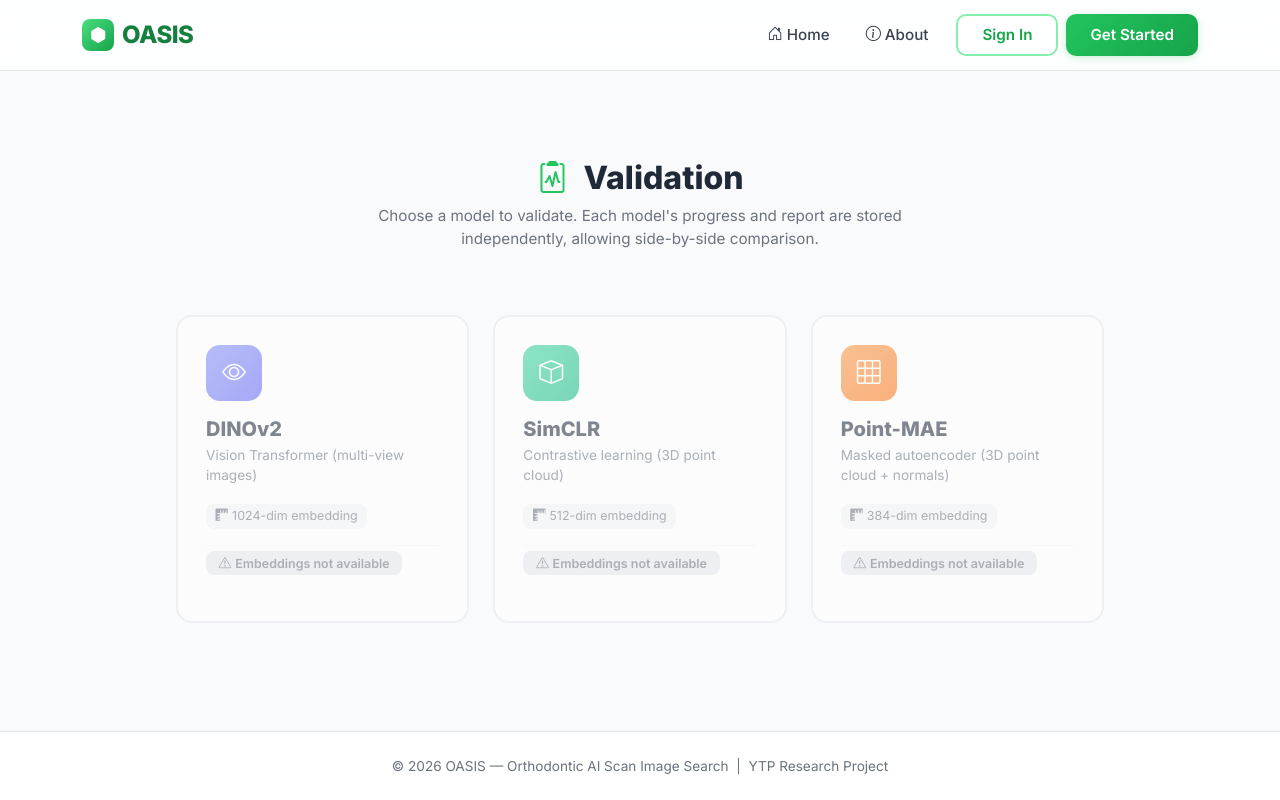
After one commit to otaiwan1/ytp_oasis, a Flask app: page /validation/ in a window 1280 px wide. The commit adds this page. Run offline with Flask 3, Linux system fonts and the light colour scheme.

Commit message:
Add different model options on validation page

```diff
--- a/website/routes/validation.py
+++ b/website/routes/validation.py
@@ -1,11 +1,17 @@
 """
-validation.py — Temporary validation routes for the OASIS website.
+validation.py — Validation routes for the OASIS website.
 
-/validation/judge  — Top-k validation with Pass/Fail verdicts
+/validation/          — Model selection page (pick model to validate)
+/validation/judge     — Top-k validation with Pass/Fail verdicts
 
+Supports multiple models: dinov2, simclr, mae.
 Test/base scans are loaded from pre-existing JSON files:
   validation/validation_test_scans.json  (60 test cases)
   validation/validation_base_scans.json  (base cases)
+
+Per-model files:
+  validation/validation_progress_{model}.json
+  validation/validation_report_{model}.json
 """
 
 import json
@@ -16,6 +22,13 @@ from flask import (Blueprint, render_template, request, jsonify,
                    url_for)
 
 validation_bp = Blueprint('validation', __name__, url_prefix='/validation')
+
+# ─── Supported models ────────────────────────────────────────────────
+SUPPORTED_MODELS = {
+    'dinov2': {'label': 'DINOv2',    'dim': 1024, 'desc': 'Vision Transformer (multi-view images)'},
+    'simclr': {'label': 'SimCLR',    'dim': 512,  'desc': 'Contrastive learning (3D point cloud)'},
+    'mae':    {'label': 'Point-MAE', 'dim': 384,  'desc': 'Masked autoencoder (3D point cloud + normals)'},
+}
 
 # ─── Paths (relative to project root) ────────────────────────────────
 
@@ -32,16 +45,80 @@ def _validation_dir():
     return _project_root() / 'validation'
 
 
-def _dinov2_filenames_path():
-    return _project_root() / 'train' / 'dinov2_filenames.json'
+def _embeddings_path(model_name):
+    return _project_root() / 'train' / f'{model_name}_embeddings.npy'
 
 
-def _dinov2_embeddings_path():
-    return _project_root() / 'train' / 'dinov2_embeddings.npy'
+def _filenames_path(model_name):
+    return _project_root() / 'train' / f'{model_name}_filenames.json'
+
+
+def _progress_path(model_name):
+    return _validation_dir() / f'validation_progress_{model_name}.json'
+
+
+def _report_path(model_name):
+    return _validation_dir() / f'validation_report_{model_name}.json'
 
 
 NUM_TEST = 60
 TOP_K_VALUES = [1, 3, 5, 10]
+
+
+def _validate_model(model_name):
+    """Validate model name, return None if invalid."""
+    if model_name and model_name in SUPPORTED_MODELS:
+        return model_name
+    return None
+
+
+# ─────────────────────────────────────────────────────────────────────
+#  Model selection page
+# ─────────────────────────────────────────────────────────────────────
+
+@validation_bp.route('/')
+def model_select_page():
+    """Render the model selection page."""
+    models_info = []
+    for name, meta in SUPPORTED_MODELS.items():
+        emb_exists = _embeddings_path(name).exists()
+        fn_exists = _filenames_path(name).exists()
+        available = emb_exists and fn_exists
+
+        # Load progress summary if exists
+        prog_path = _progress_path(name)
+        progress_summary = None
+        if prog_path.exists():
+            try:
+                with open(prog_path) as f:
+                    prog = json.load(f)
+                total_verdicts = sum(len(v) for v in prog.values())
+                progress_summary = total_verdicts
+            except Exception:
+                pass
+
+        # Load report summary if exists
+        report_path = _report_path(name)
+        report_summary = None
+        if report_path.exists():
+            try:
+                with open(report_path) as f:
+                    rep = json.load(f)
+                report_summary = rep.get('top_k_results', {})
+            except Exception:
+                pass
+
+        models_info.append({
+            'name': name,
+            'label': meta['label'],
+            'desc': meta['desc'],
+            'dim': meta['dim'],
+            'available': available,
+            'progress_count': progress_summary,
+            'report': report_summary,
+        })
+
+    return render_template('validation/select_model.html', models=models_info)
 
 
 # ─────────────────────────────────────────────────────────────────────
@@ -50,8 +127,8 @@ TOP_K_VALUES = [1, 3, 5, 10]
 
 @validation_bp.route('/pick')
 def pick_page():
-    """Redirect to judge page (Step 1 skipped — using pre-saved JSON files)."""
-    return redirect(url_for('validation.judge_page'))
+    """Redirect to model selection page."""
+    return redirect(url_for('validation.model_select_page'))
 
 
 # ─────────────────────────────────────────────────────────────────────
@@ -60,14 +137,25 @@ def pick_page():
 
 @validation_bp.route('/judge')
 def judge_page():
-    """Render the validation judge page."""
-    return render_template('validation/judge.html')
+    """Render the validation judge page for a specific model."""
+    model_name = request.args.get('model', 'dinov2')
+    if not _validate_model(model_name):
+        return redirect(url_for('validation.model_select_page'))
+
+    meta = SUPPORTED_MODELS[model_name]
+    return render_template('validation/judge.html',
+                           model_name=model_name,
+                           model_label=meta['label'])
 
 
 @validation_bp.route('/api/judge/state')
 def api_judge_state():
     """Return current validation state: progress, test/base splits,
     similarity rankings for the current round."""
+    model_name = request.args.get('model', 'dinov2')
+    if not _validate_model(model_name):
+        return jsonify({'error': f'Unknown model: {model_name}'}), 400
+
     vdir = _validation_dir()
 
     # Load test/base splits
@@ -81,11 +169,11 @@ def api_judge_state():
     with open(base_path) as f:
         base_fnames = json.load(f)
 
-    # Load embeddings
-    emb_path = _dinov2_embeddings_path()
-    ids_path = _dinov2_filenames_path()
+    # Load embeddings for the selected model
+    emb_path = _embeddings_path(model_name)
+    ids_path = _filenames_path(model_name)
     if not emb_path.exists() or not ids_path.exists():
-        return jsonify({'error': 'DINOv2 embeddings not found'}), 404
+        return jsonify({'error': f'{SUPPORTED_MODELS[model_name]["label"]} embeddings not found'}), 404
 
     all_embeddings = np.load(str(emb_path))
     with open(ids_path) as f:
@@ -103,7 +191,6 @@ def api_judge_state():
     base_fnames_valid = [all_filenames[i] for i in base_indices]
 
     # Compute full similarity matrix: test × base
-    # Normalize
     test_norms = test_embs / (np.linalg.norm(test_embs, axis=1, keepdims=True) + 1e-8)
     base_norms = base_embs / (np.linalg.norm(base_embs, axis=1, keepdims=True) + 1e-8)
     sim_matrix = test_norms @ base_norms.T  # (num_test, num_base)
@@ -122,14 +209,16 @@ def api_judge_state():
             })
         rankings[qname] = results
 
-    # Load progress
-    progress_path = vdir / 'validation_progress.json'
+    # Load per-model progress
+    progress_path = _progress_path(model_name)
     progress = {}
     if progress_path.exists():
         with open(progress_path) as f:
             progress = json.load(f)
 
     return jsonify({
+        'model': model_name,
+        'model_label': SUPPORTED_MODELS[model_name]['label'],
         'test_scans': test_fnames_valid,
         'top_k_values': TOP_K_VALUES,
         'rankings': rankings,
@@ -139,10 +228,14 @@ def api_judge_state():
 
 @validation_bp.route('/api/judge/verdict', methods=['POST'])
 def api_judge_verdict():
-    """Save a single verdict."""
+    """Save a single verdict for a specific model."""
     data = request.get_json()
     if not data:
         return jsonify({'error': 'No data'}), 400
+
+    model_name = data.get('model', 'dinov2')
+    if not _validate_model(model_name):
+        return jsonify({'error': f'Unknown model: {model_name}'}), 400
 
     top_k_key = data.get('top_k_key')      # e.g. "top_1"
     query_file = data.get('query_file')
@@ -152,8 +245,7 @@ def api_judge_verdict():
     if not all([top_k_key, query_file, verdict]):
         return jsonify({'error': 'Missing fields'}), 400
 
-    vdir = _validation_dir()
-    progress_path = vdir / 'validation_progress.json'
+    progress_path = _progress_path(model_name)
 
     progress = {}
     if progress_path.exists():
@@ -176,9 +268,13 @@ def api_judge_verdict():
 
 @validation_bp.route('/api/judge/report', methods=['POST'])
 def api_generate_report():
-    """Generate final validation report."""
-    vdir = _validation_dir()
-    progress_path = vdir / 'validation_progress.json'
+    """Generate final validation report for a specific model."""
+    data = request.get_json() or {}
+    model_name = data.get('model', 'dinov2')
+    if not _validate_model(model_name):
+        return jsonify({'error': f'Unknown model: {model_name}'}), 400
+
+    progress_path = _progress_path(model_name)
 
     if not progress_path.exists():
         return jsonify({'error': 'No progress data'}), 400
@@ -186,7 +282,12 @@ def api_generate_report():
     with open(progress_path) as f:
         progress = json.load(f)
 
-    report = {'top_k_results': {}, 'details': {}}
+    report = {
+        'model': model_name,
+        'model_label': SUPPORTED_MODELS[model_name]['label'],
+        'top_k_results': {},
+        'details': {}
+    }
 
     for k in TOP_K_VALUES:
         key = f'top_{k}'
@@ -206,11 +307,27 @@ def api_generate_report():
         }
         report['details'][key] = verdicts
 
-    report_path = vdir / 'validation_report.json'
+    report_path = _report_path(model_name)
     with open(report_path, 'w') as f:
         json.dump(report, f, indent=2)
 
     return jsonify({'ok': True, 'report': report})
+
+
+@validation_bp.route('/api/judge/reset', methods=['POST'])
+def api_reset_progress():
+    """Reset validation progress for a specific model."""
+    data = request.get_json() or {}
+    model_name = data.get('model', 'dinov2')
+    if not _validate_model(model_name):
+        return jsonify({'error': f'Unknown model: {model_name}'}), 400
+
+    progress_path = _progress_path(model_name)
+    if progress_path.exists():
+        with open(progress_path, 'w') as f:
+            json.dump({}, f)
+
+    return jsonify({'ok': True})
 
 
 # ─────────────────────────────────────────────────────────────────────
--- a/website/templates/base.html
+++ b/website/templates/base.html
@@ -329,7 +329,7 @@
                         </a>
                     </li>
                     <li class="nav-item">
-                        <a class="nav-link nav-link-oasis {% if 'validation' in request.endpoint|default('') %}active{% endif %}" href="{{ url_for('validation.judge_page') }}">
+                        <a class="nav-link nav-link-oasis {% if 'validation' in request.endpoint|default('') %}active{% endif %}" href="{{ url_for('validation.model_select_page') }}">
                             <i class="bi bi-clipboard-check me-1"></i>Validation
                         </a>
                     </li>
--- /dev/null
+++ b/website/templates/validation/select_model.html
@@ -0,0 +1,278 @@
+{% extends "base.html" %}
+{% block title %}Validation — Select Model{% endblock %}
+
+{% block extra_css %}
+<style>
+    .select-wrapper {
+        max-width: 960px;
+        margin: 0 auto;
+        padding: 2rem 1rem;
+    }
+
+    .page-header {
+        text-align: center;
+        margin-bottom: 2.5rem;
+    }
+    .page-header h2 {
+        font-weight: 800;
+        margin-bottom: 0.5rem;
+    }
+    .page-header p {
+        color: var(--oasis-gray-500);
+        font-size: 0.95rem;
+        max-width: 600px;
+        margin: 0 auto;
+    }
+
+    /* ── Model cards ─────────────────────────────────────────── */
+    .model-grid {
+        display: grid;
+        grid-template-columns: repeat(auto-fit, minmax(280px, 1fr));
+        gap: 1.5rem;
+    }
+
+    .model-card {
+        background: white;
+        border: 2px solid var(--oasis-gray-200);
+        border-radius: 16px;
+        padding: 1.75rem;
+        transition: all 0.3s ease;
+        position: relative;
+        overflow: hidden;
+    }
+    .model-card:hover {
+        border-color: var(--oasis-green-400);
+        box-shadow: 0 8px 30px rgba(34, 197, 94, 0.12);
+        transform: translateY(-2px);
+    }
+    .model-card.unavailable {
+        opacity: 0.55;
+        pointer-events: none;
+    }
+
+    .model-icon {
+        width: 56px;
+        height: 56px;
+        border-radius: 14px;
+        display: flex;
+        align-items: center;
+        justify-content: center;
+        font-size: 1.5rem;
+        margin-bottom: 1rem;
+    }
+    .model-icon.dinov2 {
+        background: linear-gradient(135deg, #818cf8, #6366f1);
+        color: white;
+    }
+    .model-icon.simclr {
+        background: linear-gradient(135deg, #34d399, #10b981);
+        color: white;
+    }
+    .model-icon.mae {
+        background: linear-gradient(135deg, #fb923c, #f97316);
+        color: white;
+    }
+
+    .model-card h5 {
+        font-weight: 800;
+        margin-bottom: 0.25rem;
+    }
+    .model-card .model-desc {
+        color: var(--oasis-gray-500);
+        font-size: 0.85rem;
+        margin-bottom: 1rem;
+    }
+    .model-card .model-dim {
+        font-size: 0.78rem;
+        color: var(--oasis-gray-500);
+        background: var(--oasis-gray-100);
+        border-radius: 8px;
+        padding: 0.2rem 0.6rem;
+        display: inline-block;
+        margin-bottom: 1rem;
+    }
+
+    /* Progress summary on card */
+    .model-progress {
+        font-size: 0.8rem;
+        color: var(--oasis-gray-500);
+        margin-bottom: 0.75rem;
+        padding: 0.5rem 0;
+        border-top: 1px solid var(--oasis-gray-100);
+    }
+    .model-progress .prog-icon {
+        color: var(--oasis-green-500);
+        margin-right: 0.25rem;
+    }
+
+    /* Report mini-table on card */
+    .report-mini {
+        font-size: 0.75rem;
+        width: 100%;
+        margin-bottom: 0.75rem;
+    }
+    .report-mini th {
+        font-weight: 700;
+        color: var(--oasis-gray-500);
+        padding: 0.2rem 0.3rem;
+        border-bottom: 1px solid var(--oasis-gray-200);
+    }
+    .report-mini td {
+        padding: 0.2rem 0.3rem;
+    }
+    .report-mini .rate-good { color: #16a34a; font-weight: 700; }
+    .report-mini .rate-bad  { color: #dc2626; font-weight: 700; }
+
+    /* Action buttons on card */
+    .model-actions {
+        display: flex;
+        gap: 0.5rem;
+        flex-wrap: wrap;
+    }
+    .btn-start {
+        background: linear-gradient(135deg, var(--oasis-green-500), var(--oasis-green-600));
+        color: white;
+        border: none;
+        border-radius: 10px;
+        font-weight: 700;
+        font-size: 0.85rem;
+        padding: 0.5rem 1.25rem;
+        transition: all 0.2s;
+        text-decoration: none;
+    }
+    .btn-start:hover {
+        transform: translateY(-1px);
+        box-shadow: 0 4px 14px rgba(34, 197, 94, 0.3);
+        color: white;
+    }
+    .btn-reset {
+        background: transparent;
+        border: 1px solid var(--oasis-gray-300);
+        border-radius: 10px;
+        font-weight: 600;
+        font-size: 0.85rem;
+        padding: 0.5rem 1rem;
+        color: var(--oasis-gray-500);
+        cursor: pointer;
+        transition: all 0.2s;
+    }
+    .btn-reset:hover {
+        border-color: #ef4444;
+        color: #ef4444;
+    }
+
+    .unavailable-badge {
+        background: var(--oasis-gray-200);
+        color: var(--oasis-gray-500);
+        font-size: 0.78rem;
+        font-weight: 600;
+        border-radius: 8px;
+        padding: 0.3rem 0.8rem;
+    }
+</style>
+{% endblock %}
+
+{% block content %}
+<div class="select-wrapper">
+    <div class="page-header">
+        <h2>
+            <i class="bi bi-clipboard2-pulse me-2" style="color: var(--oasis-green-500);"></i>
+            Validation
+        </h2>
+        <p>Choose a model to validate. Each model's progress and report are stored independently, allowing side-by-side comparison.</p>
+    </div>
+
+    <div class="model-grid">
+        {% for m in models %}
+        <div class="model-card {{ 'unavailable' if not m.available }}">
+            <div class="model-icon {{ m.name }}">
+                {% if m.name == 'dinov2' %}
+                    <i class="bi bi-eye"></i>
+                {% elif m.name == 'simclr' %}
+                    <i class="bi bi-box"></i>
+                {% elif m.name == 'mae' %}
+                    <i class="bi bi-grid-3x3"></i>
+                {% endif %}
+            </div>
+
+            <h5>{{ m.label }}</h5>
+            <div class="model-desc">{{ m.desc }}</div>
+            <div class="model-dim"><i class="bi bi-rulers me-1"></i>{{ m.dim }}-dim embedding</div>
+
+            {% if m.available %}
+                {# Progress info #}
+                {% if m.progress_count is not none %}
+                <div class="model-progress">
+                    <i class="bi bi-check2-circle prog-icon"></i>
+                    {{ m.progress_count }} verdicts recorded
+                </div>
+                {% endif %}
+
+                {# Report mini summary #}
+                {% if m.report %}
+                <table class="report-mini">
+                    <thead>
+                        <tr><th>Round</th><th>Queries</th><th>Pass</th><th>Rate</th></tr>
+                    </thead>
+                    <tbody>
+                        {% for key, r in m.report.items()|sort %}
+                        <tr>
+                            <td><strong>{{ key }}</strong></td>
+                            <td>{{ r.total_queries }}</td>
+                            <td>{{ r.passes }}/{{ r.total_queries }}</td>
+                            <td class="{{ 'rate-good' if r.pass_rate_percent >= 50 else 'rate-bad' }}">
+                                {{ r.pass_rate_percent }}%
+                            </td>
+                        </tr>
+                        {% endfor %}
+                    </tbody>
+                </table>
+                {% endif %}
+
+                <div class="model-actions">
+                    <a class="btn-start" href="{{ url_for('validation.judge_page', model=m.name) }}">
+                        <i class="bi bi-play-fill me-1"></i>
+                        {% if m.progress_count %}Continue{% else %}Start{% endif %} Validation
+                    </a>
+                    {% if m.progress_count %}
+                    <button class="btn-reset" onclick="resetModel('{{ m.name }}', '{{ m.label }}')">
+                        <i class="bi bi-arrow-counterclockwise me-1"></i>Reset
+                    </button>
+                    {% endif %}
+                </div>
+            {% else %}
+                <div class="model-progress">
+                    <span class="unavailable-badge">
+                        <i class="bi bi-exclamation-triangle me-1"></i>Embeddings not available
+                    </span>
+                </div>
+            {% endif %}
+        </div>
+        {% endfor %}
+    </div>
+</div>
+{% endblock %}
+
+{% block extra_js %}
+<script>
+async function resetModel(modelName, modelLabel) {
+    if (!confirm(`Reset all validation progress for ${modelLabel}? This cannot be undone.`)) return;
+
+    try {
+        const resp = await fetch('{{ url_for("validation.api_reset_progress") }}', {
+            method: 'POST',
+            headers: { 'Content-Type': 'application/json' },
+            body: JSON.stringify({ model: modelName })
+        });
+        const data = await resp.json();
+        if (data.ok) {
+            location.reload();
+        } else {
+            alert(data.error || 'Reset failed');
+        }
+    } catch (e) {
+        alert('Reset failed: ' + e.message);
+    }
+}
+</script>
+{% endblock %}
```
Also changed, not shown: website/templates/validation/judge.html (+17 -6 lines).
